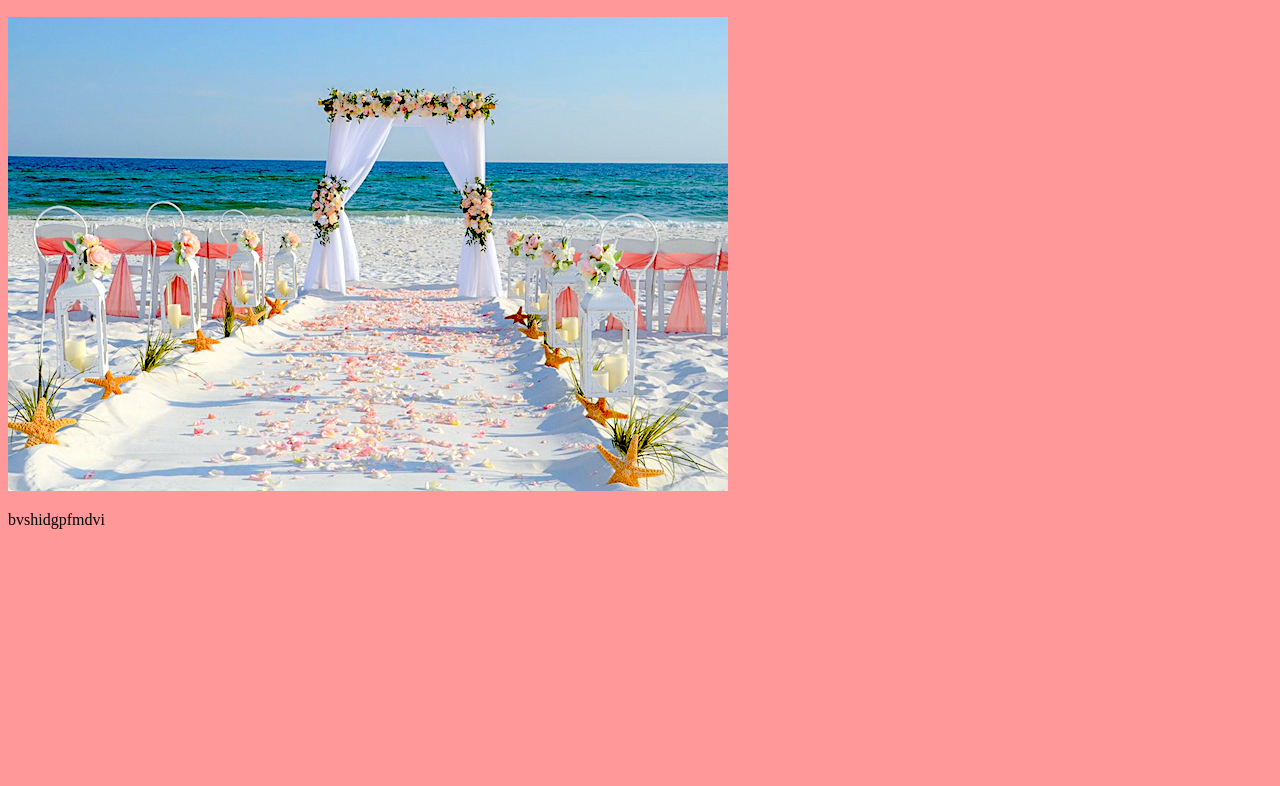
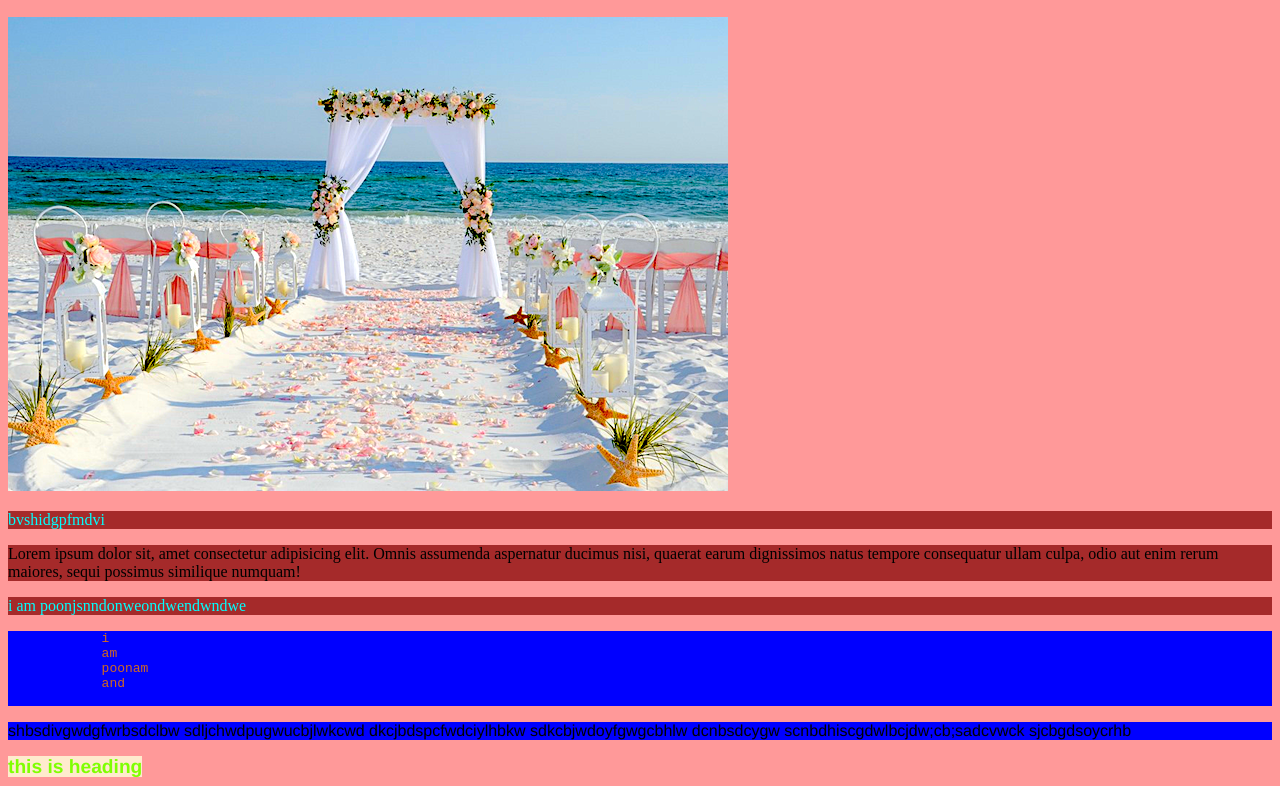
Before and after one commit to Poonamjnvu/ea10, a plain HTML site: page Project.html in a window 1280 px wide. Shown: the part 1932-2718 px from the top of the page. Before the commit the page ends 2477 px from the top, so only its background shows below. Drawn offline with Linux system fonts and the light colour scheme.

Commit message:
save change

```diff
--- /dev/null
+++ b/5.css
@@ -0,0 +1,17 @@
+pre{
+    color: chocolate;
+    background-color: blue;
+}
+.test{
+    color: black;
+    background-color: blue;
+    font-family: 'Franklin Gothic Medium', 'Arial Narrow', Arial, sans-serif;
+    font-display: red ;
+}
+#test{
+    color: chartreuse;
+    background-color: blanchedalmond;
+    font-size: larger;
+    font-family: 'Franklin Gothic Medium', 'Arial Narrow', Arial, sans-serif;
+    font: optional;
+}
--- a/Project.html
+++ b/Project.html
@@ -5,12 +5,19 @@
         <meta http-equiv="X-UA-Compatiable" content="IE-edge">
         <meta name="viewport" content="width=device-width,initial-scaled=1.0">
         <title></title>
+        <link rel="stylesheet" href="./5.css">
        <!-- <base href="https://Google.com"> -->
       <!-- <style>
            table,th,td {
             border:1px solid black;
         }
        </style>-->
+       <style>
+           p{
+               color: aqua;
+               background-color: brown;
+           }
+       </style>
         </head>
         <body bgcolor="ff9999">
             <h1 style="text-align: center;font-family: Georgia, 'Times New Roman', Times, serif;">Wedding Planner</h1>
@@ -166,6 +173,28 @@
             <img src="1.jpg">
             <p>bvshidgpfmdvi</p>
         </section>
+        <p style="color: black;">
+            Lorem ipsum dolor sit, amet consectetur adipisicing elit. Omnis assumenda aspernatur ducimus nisi, quaerat earum dignissimos natus tempore consequatur ullam culpa, odio aut enim rerum maiores, sequi possimus similique numquam!
+        </p>
+        <p>
+            i am poonjsnndonweondwendwndwe
+        </p>
+        <pre>
+            i
+            am
+            poonam
+            and
+        </pre>
+        <p class="test">
+            shbsdivgwdgfwrbsdclbw
+            sdljchwdpugwucbjlwkcwd
+            dkcjbdspcfwdciylhbkw
+            sdkcbjwdoyfgwgcbhlw
+            dcnbsdcygw
+            scnbdhiscgdwlbcjdw;cb;sadcvwck
+            sjcbgdsoycrhb
+        </p>
+        <b id="test">this is heading</b>
 
 
 </html>
```
Also changed, not shown: project1.html (+22 -22 lines).
